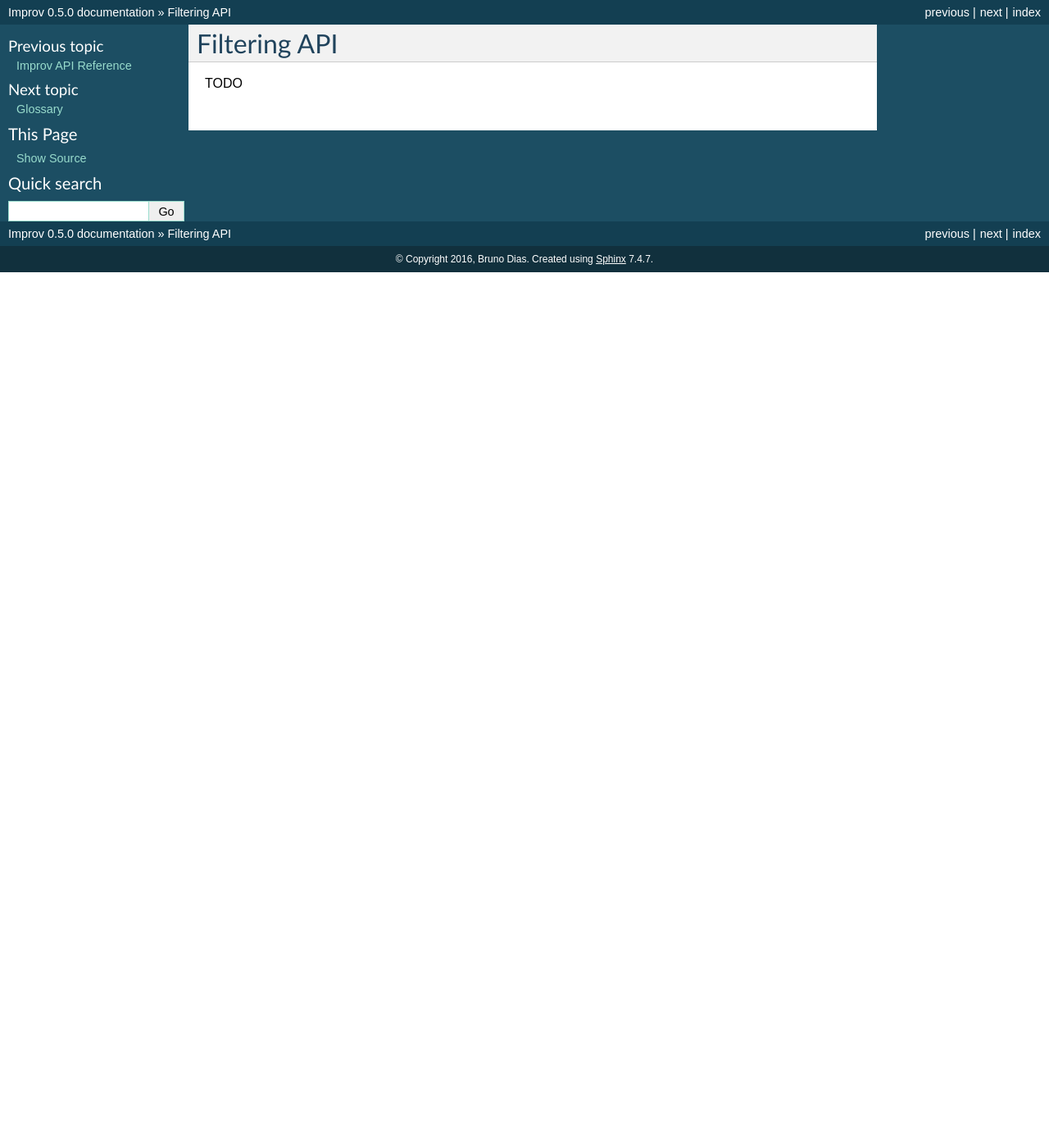
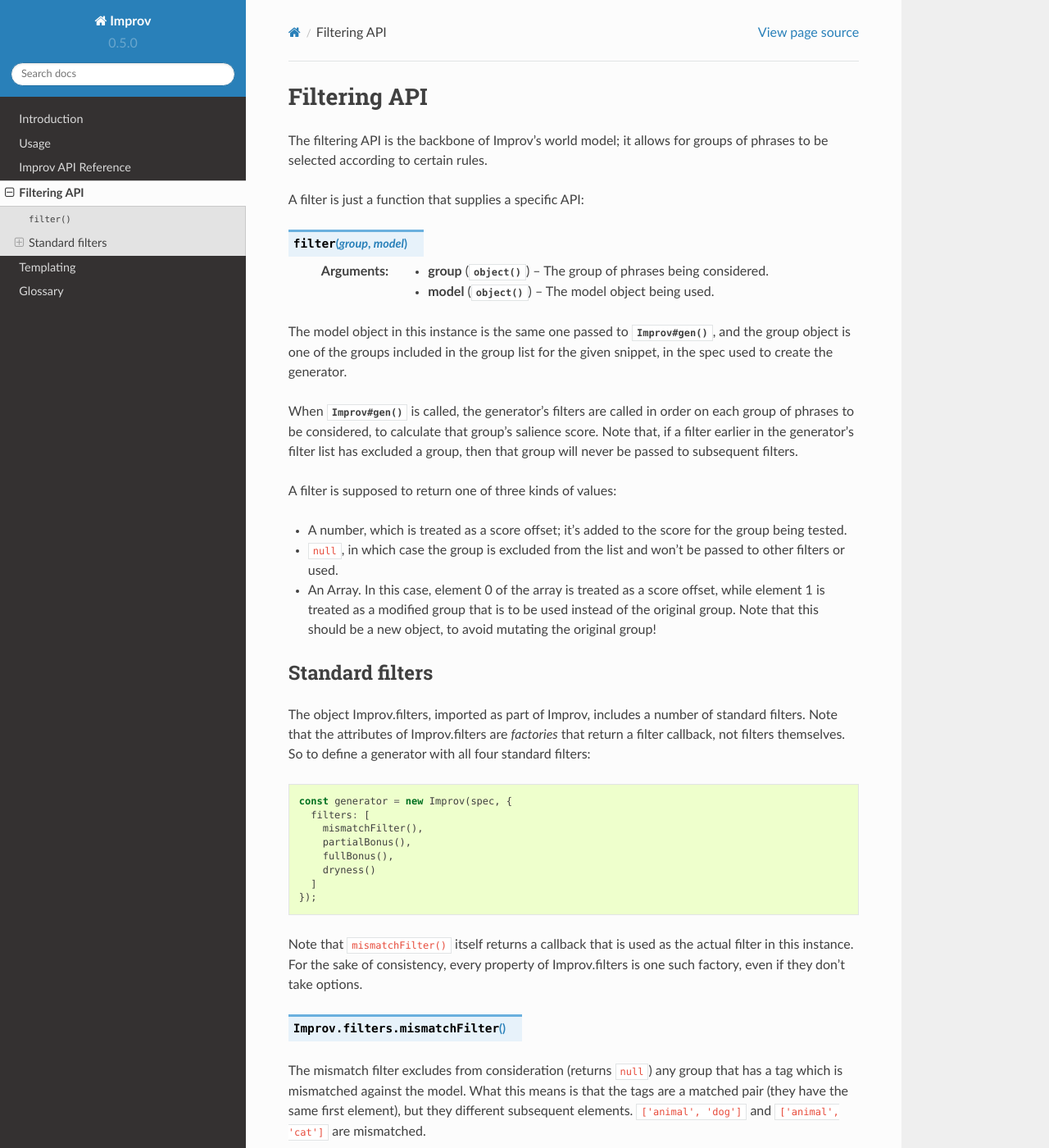
Before and after one commit to sequitur/improv, a Sphinx documentation site: the page built from docs/filters.rst, in a window 1280 px wide and 1400 px high. Shown: the whole window at 82% size. Built offline with Sphinx 7.4.7 and the Read the Docs theme 2.0.0, drawn with Linux system fonts in a browser that asks for light colours; some of the changed text lies outside the part shown.

Commit message:
Complete documentation

```diff
--- a/docs/conf.py
+++ b/docs/conf.py
@@ -15,6 +15,7 @@
 
 import sys
 import os
+import sphinx_rtd_theme
 
 # If extensions (or modules to document with autodoc) are in another directory,
 # add these directories to sys.path here. If the directory is relative to the
@@ -109,7 +110,8 @@
 
 # The theme to use for HTML and HTML Help pages.  See the documentation for
 # a list of builtin themes.
-html_theme = 'default'
+html_theme = 'sphinx_rtd_theme'
+html_theme_path = [sphinx_rtd_theme.get_html_theme_path()]
 
 # Theme options are theme-specific and customize the look and feel of a theme
 # further.  For a list of options available for each theme, see the
--- a/docs/filters.rst
+++ b/docs/filters.rst
@@ -1,4 +1,60 @@
 Filtering API
 =============
 
-TODO
+The filtering API is the backbone of Improv's world model; it allows for groups of phrases to be selected according to certain rules.
+
+A filter is just a function that supplies a specific API:
+
+.. js:function:: filter(group, model)
+
+  :param object group: The group of phrases being considered.
+  :param object model: The model object being used.
+
+The model object in this instance is the same one passed to :js:func:`Improv#gen`, and the group object is one of the groups included in the group list for the given snippet, in the spec used to create the generator.
+
+When :js:func:`Improv#gen` is called, the generator's filters are called in order on each group of phrases to be considered, to calculate that group's salience score. Note that, if a filter earlier in the generator's filter list has excluded a group, then that group will never be passed to subsequent filters.
+
+A filter is supposed to return one of three kinds of values:
+
+- A number, which is treated as a score offset; it's added to the score for the group being tested.
+- ``null``, in which case the group is excluded from the list and won't be passed to other filters or used.
+- An Array. In this case, element 0 of the array is treated as a score offset, while element 1 is treated as a modified group that is to be used instead of the original group. Note that this should be a new object, to avoid mutating the original group!
+
+Standard filters
+---------------
+
+.. js:attribute Improv.filters
+
+The object Improv.filters, imported as part of Improv, includes a number of standard filters. Note that the attributes of Improv.filters are *factories* that return a filter callback, not filters themselves. So to define a generator with all four standard filters::
+
+  const generator = new Improv(spec, {
+    filters: [
+      mismatchFilter(),
+      partialBonus(),
+      fullBonus(),
+      dryness()
+    ]
+  });
+
+Note that ``mismatchFilter()`` itself returns a callback that is used as the actual filter in this instance. For the sake of consistency, every property of Improv.filters is one such factory, even if they don't take options.
+
+.. js:function:: Improv.filters.mismatchFilter()
+
+The mismatch filter excludes from consideration (returns ``null``) any group that has a tag which is mismatched against the model. What this means is that the tags are a matched pair (they have the same first element), but they different subsequent elements. ``['animal', 'dog']`` and ``['animal', 'cat']`` are mismatched.
+
+This filter can be used to prevent contradictory statements; in the ``hms.js`` demo, for instance, ships can either be sailing vessels or have engines, and some ships with engines are electric while others use a combustion engine; the mismatch filter ensures that statements that apply to an electric vessel won't be used for a sailing vessel, while some statements can apply to both kinds of vessels with engines.
+
+.. js:function:: Improv.filters.partialBonus([bonus = 1, cumulative = false])
+
+  :param number bonus: The bonus to be given for matches.
+  :paran boolean cumulative: Whether to apply that bonus for every match found.
+
+A partial match is a set of two tags where one tag is shorter, but all elements of the shorter tag match their corresponding elements in the longer tag; this filter gives a salience score bonus to groups that have at least one partial match with the model's tags. If ``cumulative`` is true, this bonus is multiplied by the number of matches.
+
+.. js:function:: Improv.filters.fullBonus([bonus = 1, cumulative = false])
+
+Identical to :js:func:`Improv.filters.partialBonus`, except it gives a bonus to full matches. A full match is a set of two tags where both tags are identical.
+
+.. js:function:: Improv.filters.dryness()
+
+Removes phrases that are already present in the generator's history. DRY in this instance stands for "don't repeat yourself." Keep in mind that when using the dryness filter, it's important to carefully design the corpus and program so that Improv doesn't run out of valid phrases to say.
--- a/docs/index.rst
+++ b/docs/index.rst
@@ -15,6 +15,7 @@
    usage
    api
    filters
+   templating
    glossary
 
 
```
Also changed, not shown: docs/glossary.rst (+22 -1 lines), docs/templating.rst (added, +59 -0 lines), docs/usage.rst (+5 -5 lines), 1 other file.
